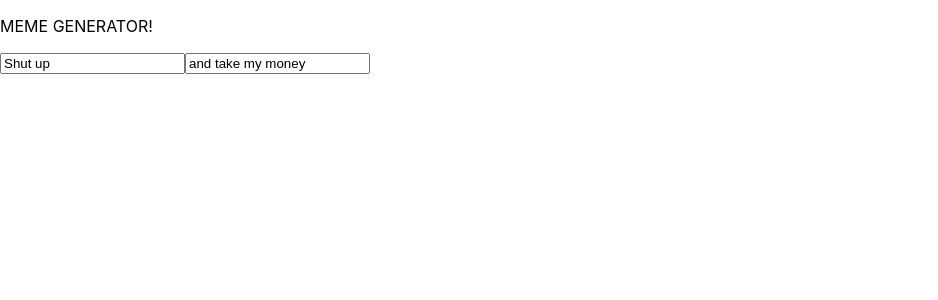
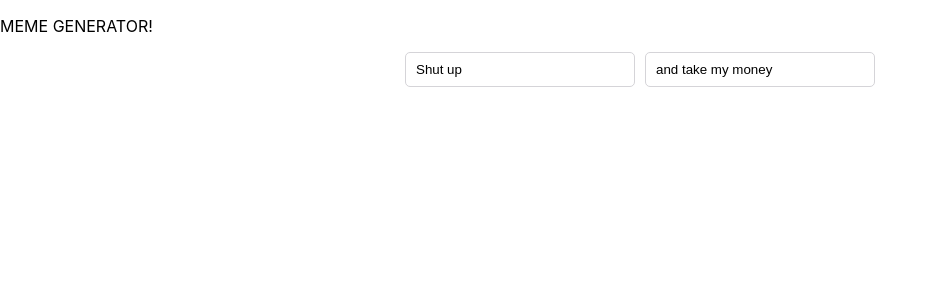
Before and after one commit to emptaj/meme-generator-react, a React (Create React App) app: page / in a window 1280 px wide. Shown: the top 300 px of the page, without its empty margins (0-938 px from the left). Built offline with nearby package versions, Linux system fonts and the light colour scheme.

Commit message:
Form using flex

```diff
--- a/src/index.css
+++ b/src/index.css
@@ -1,13 +1,26 @@
 body {
-  margin: 0;
-  font-family: -apple-system, BlinkMacSystemFont, 'Segoe UI', 'Roboto', 'Oxygen',
-    'Ubuntu', 'Cantarell', 'Fira Sans', 'Droid Sans', 'Helvetica Neue',
-    sans-serif;
-  -webkit-font-smoothing: antialiased;
-  -moz-osx-font-smoothing: grayscale;
+    margin: 0;
+    font-family: -apple-system, BlinkMacSystemFont, 'Segoe UI', 'Roboto', 'Oxygen', 'Ubuntu', 'Cantarell', 'Fira Sans', 'Droid Sans', 'Helvetica Neue', sans-serif;
+    -webkit-font-smoothing: antialiased;
+    -moz-osx-font-smoothing: grayscale;
 }
 
 code {
-  font-family: source-code-pro, Menlo, Monaco, Consolas, 'Courier New',
-    monospace;
+    font-family: source-code-pro, Menlo, Monaco, Consolas, 'Courier New', monospace;
 }
+
+.form-generator {
+    display: flex;
+    flex-direction: row;
+    justify-content: center;
+    gap: 10px;
+}
+
+.form-generator input {
+    width: 230px;
+    height: 35px;
+    border: 1px solid #D5D4D8;
+    box-sizing: border-box;
+    border-radius: 5px;
+    padding: 10px;
+}
```
